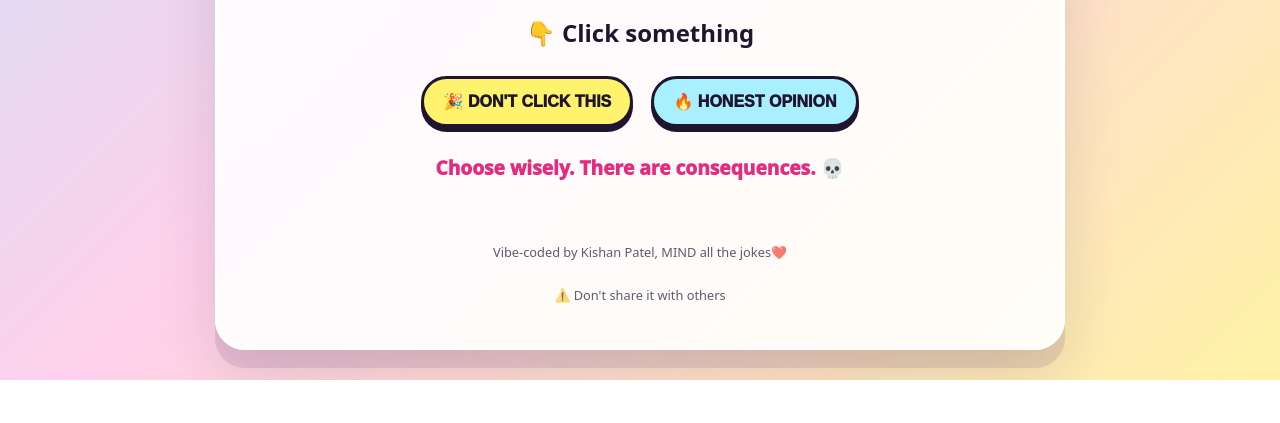
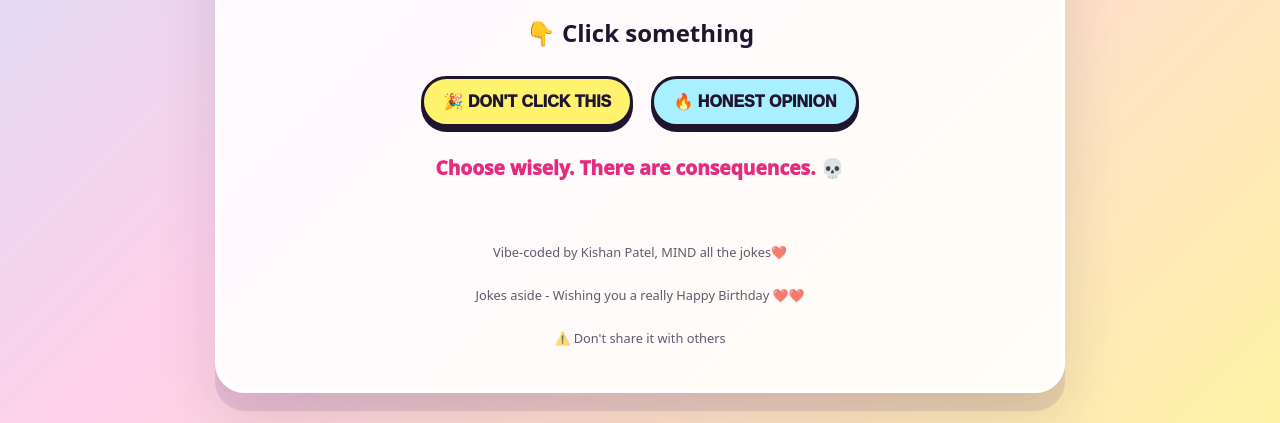
Before and after one commit to kpatel-24/Birthday, a plain HTML site: page index.html in a window 1280 px wide. Shown: the part 1001-1424 px from the top of the page. Before the commit the page ends 1381 px from the top, so only its background shows below. Drawn offline with Linux system fonts and the light colour scheme.

Commit message:
Routine updates

```diff
--- a/index.html
+++ b/index.html
@@ -73,6 +73,7 @@
   <div id="message" aria-live="polite">Choose wisely. There are consequences. 💀</div>
 
   <footer>Vibe-coded by Kishan Patel, MIND all the jokes❤️</footer>
+   <footer>Jokes aside - Wishing you a really Happy Birthday ❤️❤️  </footer>
   <footer>⚠️ Don't share it with others</footer>
 </main>
 
```
